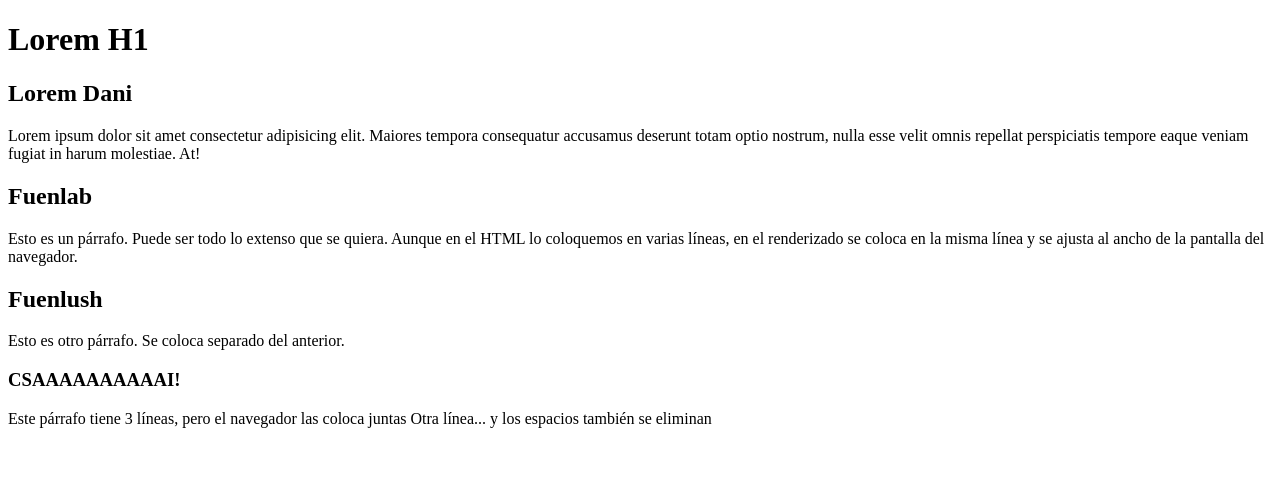
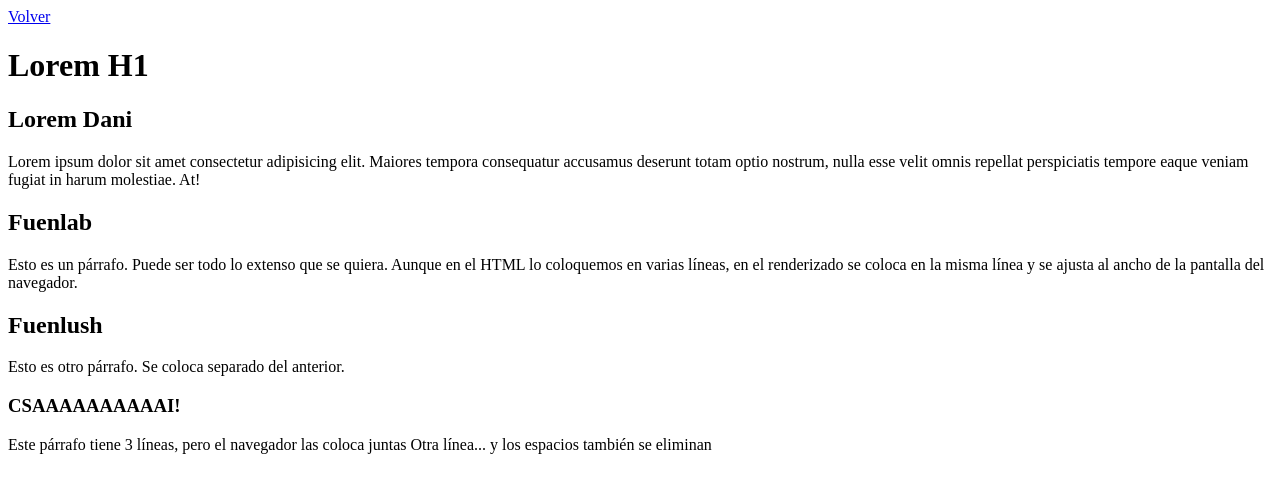
Before and after one commit to jesusgpa/2024-2025-CSAAI-Practicas, a plain HTML site: page P1/S2/parrafos.html in a window 1280 px wide. Drawn offline with Linux system fonts and the light colour scheme.

Commit message:
link volver

```diff
--- a/P1/S2/parrafos.html
+++ b/P1/S2/parrafos.html
@@ -5,8 +5,12 @@
     <meta http-equiv="X-UA-Compatible" content="IE=edge">
     <meta name="viewport" content="width=device-width, initial-scale=1.0">
     <title>Ej-2: Parrafos</title>
+
+    <link rel="shortcut icon" href="favicon.ico" type="image/x-icon">
+
 </head>
 <body>
+    <a href="https://jesusgpa.github.io/2024-2025-CSAAI-Practicas/P1/S2/">Volver</a>
     <h1>Lorem H1</h1>
     <h2>Lorem Dani</h2>
     <p>Lorem ipsum dolor sit amet consectetur
```
Also changed, not shown: P1/S2/encabezados.html (+2 -0 lines).
